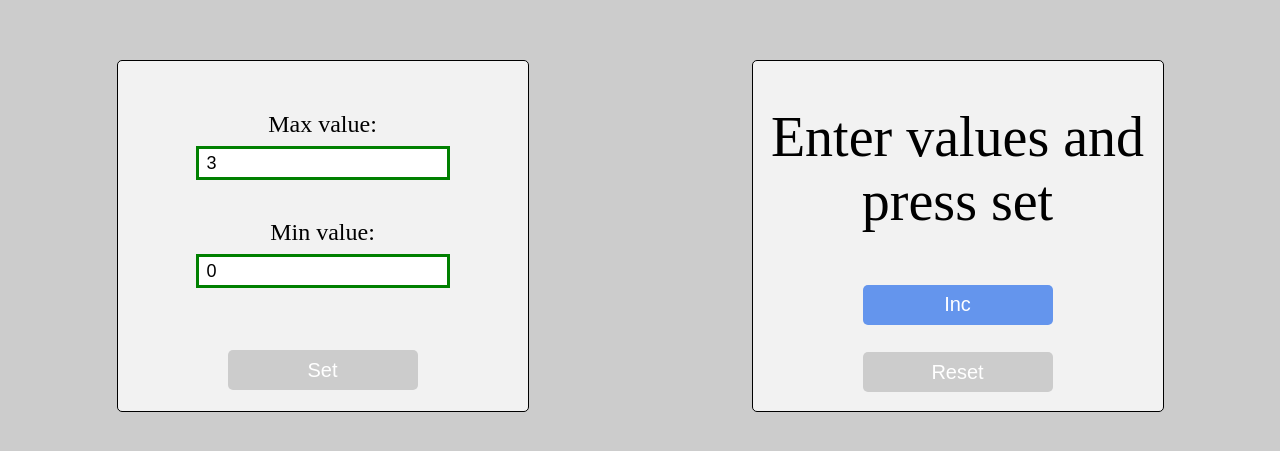
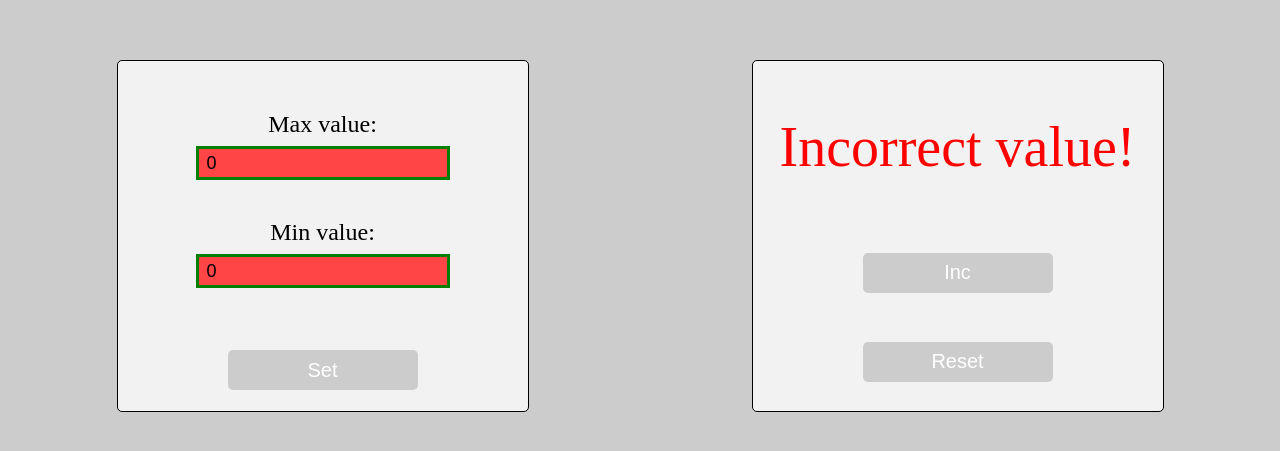
Before and after one commit to MitPalVach/counter, a React (Create React App) app: page / in a window 1280 px wide. Shown: the part 169-620 px from the top of the page. Built offline with nearby package versions, Linux system fonts and the light colour scheme.

Commit message:
localStorage useEffect

```diff
--- a/package.json
+++ b/package.json
@@ -3,6 +3,7 @@
   "version": "0.1.0",
   "private": true,
   "dependencies": {
+    "@rehooks/local-storage": "^2.4.1",
     "@testing-library/jest-dom": "^5.11.4",
     "@testing-library/react": "^11.1.0",
     "@testing-library/user-event": "^12.1.10",
--- a/src/App.tsx
+++ b/src/App.tsx
@@ -1,4 +1,4 @@
-import React, {useState} from 'react';
+import React, {useEffect, useState} from 'react';
 import Display from "./Component/Display/Display";
 import styles from './App.module.css'
 import Settings from "./Component/Settings/Settings";
@@ -6,10 +6,12 @@ import Button from "./Component/Button/Button";
 
 
 function App() {
-    let [counter, setCounter] = React.useState(0)
-    let [disable, setDisable] = React.useState(true)
-    let [maxValue, setMaxValue] = React.useState(3)
-    let [minValue, setMinValue] = useState(0)
+    const initialMaxState = () => Number(localStorage.getItem('maxValue'))
+    const initialMinState = () => Number(localStorage.getItem('minValue'))
+    let [counter, setCounter] = useState(initialMinState)
+    let [disable, setDisable] = useState(true)
+    let [maxValue, setMaxValue] = useState(initialMaxState)
+    let [minValue, setMinValue] = useState(initialMinState)
     let [starting, setStarting] = useState(false)
 
     const changeMaxValue = (maxValue: number) => {
@@ -30,6 +32,14 @@ function App() {
             setDisable(true)
         }
     }
+
+    useEffect(() => {
+        localStorage.setItem('minValue', JSON.stringify(minValue))
+    }, [minValue])
+    useEffect(() => {
+        localStorage.setItem('maxValue', JSON.stringify(maxValue))
+    }, [maxValue])
+
     const onSetHandler = () => {
         if (minValue === 0) {
             setStarting(true)
@@ -46,7 +56,7 @@ function App() {
         }
     }
     let onResetHandler = () => {
-        setCounter(0)
+        setCounter(minValue)
     }
 
     return (
```
Also changed, not shown: 1 other file (tests, documents, lock files or other folders).
